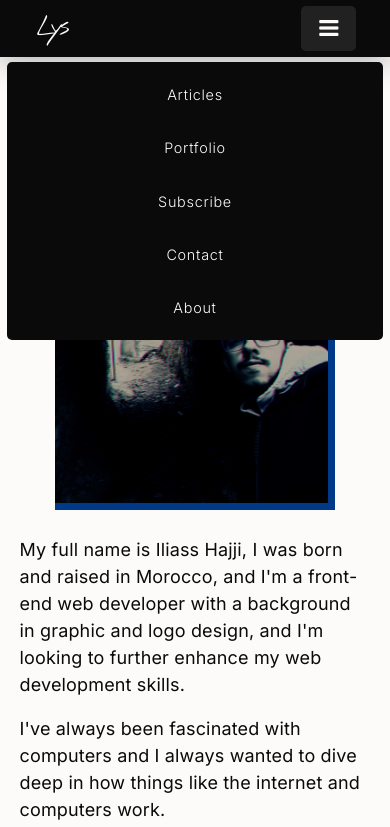
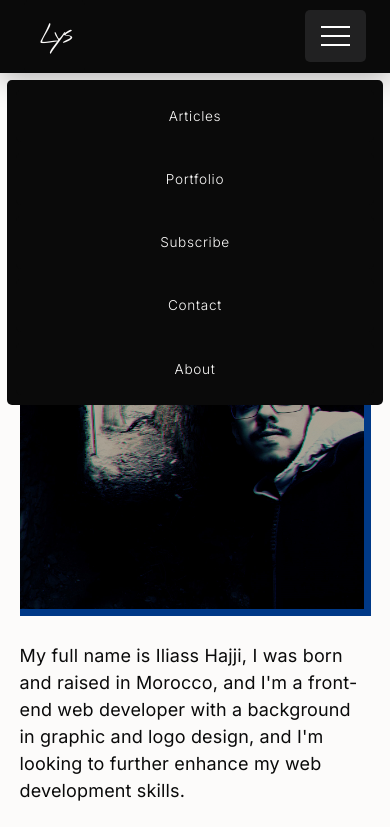
Before and after one commit to itsLys/lys-website, a plain HTML site: page index.html in a window 390 px wide. Both pictures are taken after a click on the element 328 px from the left and 28 px from the top of the page. Shown: the top 827 px of the page. Drawn offline with Linux system fonts and the light colour scheme.

Commit message:
Modify html and css and remove uneccecary code

```diff
--- a/index.html
+++ b/index.html
@@ -29,15 +29,20 @@
         <li><a href="/pages/contact.html">Contact</a></li>
         <li><a href="/pages/about.html">About</a></li>
       </ul>
-      <div id="nav-toggle" class="nav-toggle"><i class="fa fa-bars"></i></div>
+      <div id="nav-toggle" class="nav-toggle">
+        <span class="icon-bar"></span>
+        <span class="icon-bar"></span>
+        <span class="icon-bar"></span>
+      </div>
     </nav>
 
   </header>
-  <main class="container">
+  <main class="content container about-section">
     <h2>Hi, I'm Lys.</h2>
     <!-- <h2>From Agadir, Morocco.</h2> -->
     <div class="img-container">
       <img width="100%" src="images/personal-picutre.jpg" alt="me in a cave">
+
     </div>
 
     <p>
--- a/style.css
+++ b/style.css
@@ -71,18 +71,32 @@ footer.container {
   margin: 0 auto;
 }
 
-.logo-container,
+.logo-container>a,
 .nav-toggle {
-  padding: .5em .8em;
+  padding: 1rem;
+  display: block;
+  border-radius: 5px;
+
+}
+
+.icon-bar {
+  width: 1.8125rem;
+  height: 0.125rem;
+  background-color: white;
   display: block;
 }
 
+.icon-bar:nth-child(2) {
+  margin: 7px 0;
+}
+
 .logo-container {
-  margin-left: 1.5em;
+  margin-left: 1.5rem;
 }
 
 .nav-toggle {
-  margin-right: 1.5em;
+  margin-right: 1.5rem;
+  cursor: pointer;
 }
 
 @media (min-width:50em) {
@@ -96,28 +110,18 @@ footer.container {
 .logo {
   font-family: 'Nothing You Could Do', monospace;
   font-size: 1.7em;
-  font-weight: 500;
   letter-spacing: -.15em;
 }
 
-.nav-toggle {
-  font-size: 1.4em;
-  line-height: 1;
 
+.nav-list.open~.nav-toggle {
 
-}
-
-.nav-toggle:is(:hover, :focus),
-.nav-list.open~.nav-toggle {
-  cursor: pointer;
   background-color: var(--color-primary);
-  color: var(--color-text);
-  border-radius: 5px;
 
 }
 
 .nav-list {
-  font-size: 1rem;
+  font-size: .85rem;
   display: none;
   position: absolute;
   background-color: var(--color-background);
@@ -126,17 +130,16 @@ footer.container {
   left: .5em;
   right: .5em;
   border-radius: 5px;
-  font-size: .9rem;
   font-weight: 300;
   letter-spacing: .05em;
 }
 
-@media (min-width: 38.75em) {
+@media (min-width: 39em) {
   .nav-list {
     display: flex;
     position: static;
     background-color: transparent;
-    margin-right: 1.5em;
+    margin-right: 1.5rem;
   }
 
 
@@ -148,7 +151,7 @@ footer.container {
 
 @media (min-width:50em) {
   .nav-list {
-    margin-right: 4em;
+    margin-right: 4rem;
   }
 }
 
@@ -158,20 +161,16 @@ footer.container {
 
 .nav-list li a {
   display: block;
-  padding: .7em;
+  padding: 1rem;
   border-radius: 5px;
-
 }
 
 .nav-list li a:is(:hover, :focus) {
   background-color: var(--color-primary);
-
-
-
 }
 
 .nav-list {
-  padding: .8em;
+  padding: 0.7em;
 }
 
 
@@ -179,7 +178,7 @@ footer.container {
   margin-top: .8em;
 }
 
-@media (min-width: 38.75em) {
+@media (min-width: 39em) {
   .nav-list li:not(:first-child) {
     margin-top: 0;
     margin-left: 1.5em;
@@ -187,25 +186,25 @@ footer.container {
   }
 }
 
-main.container {
-  max-width: 50em;
+/* About Section */
+.content.container {
+  max-width: 50rem;
   margin: 6.25em auto;
   width: 90%;
 }
 
-@media (min-width:100em) {
+/* @media (min-width:100em) {
   .main-articles-container>main.container {
     max-width: 93em;
   }
-}
+} */
 
-main.container>h2 {
+.about-section>h2 {
   font-size: 2.5rem;
-  line-height: 1;
 }
 
 .img-container {
-  width: 80%;
+  width: 100%;
   max-width: 25.8em;
   margin: 2em auto;
 
@@ -216,7 +215,7 @@ main.container>h2 {
   .img-container {
     width: 20em;
     float: left;
-    margin: 0 1em .2em 0;
+    margin: 0 1em 0 0;
   }
 
   main.container>h2 {
```
